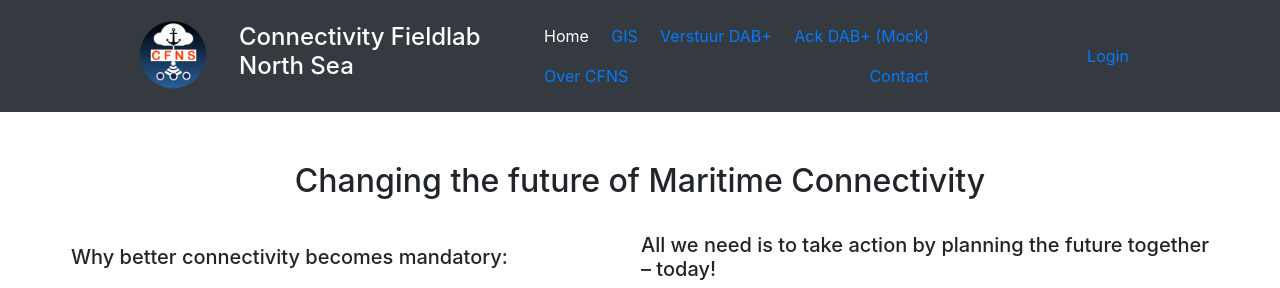
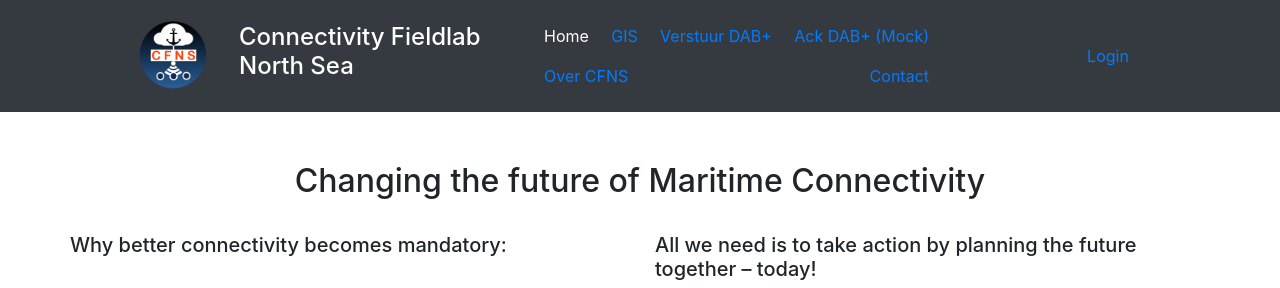
Before and after one commit to PoCDAB/cfns-webapp, a Django app: page / in a window 1280 px wide. Shown: the top 288 px of the page. Run offline with Django 3.2, Linux system fonts and the light colour scheme; lists and menus that the app fills with data are empty; some libraries are stand-ins or nearby versions.

Commit message:
Fix home page

```diff
--- a/webapp/core/templates/index.html
+++ b/webapp/core/templates/index.html
@@ -9,13 +9,13 @@
     <div class="row">
         <table class="col-12">
             <thead>
-                <tr>
-                    <th scope="col"><h5>Why better connectivity becomes mandatory:</h5></th>
-                    <th scope="col"><h5>All we need is to take action by planning the future together – today!</h5></th>
+                <tr class="row">
+                    <th scope="col" class="col-6"><h5>Why better connectivity becomes mandatory:</h5></th>
+                    <th scope="col" class="col-6"><h5>All we need is to take action by planning the future together – today!</h5></th>
                 </tr>
             </thead>
             <tbody>
-                <tr>
+                <tr class="row">
                     <td class="col-6">
                         <!-- 16:9 aspect ratio -->
                         <div class="embed-responsive embed-responsive-16by9">
```
